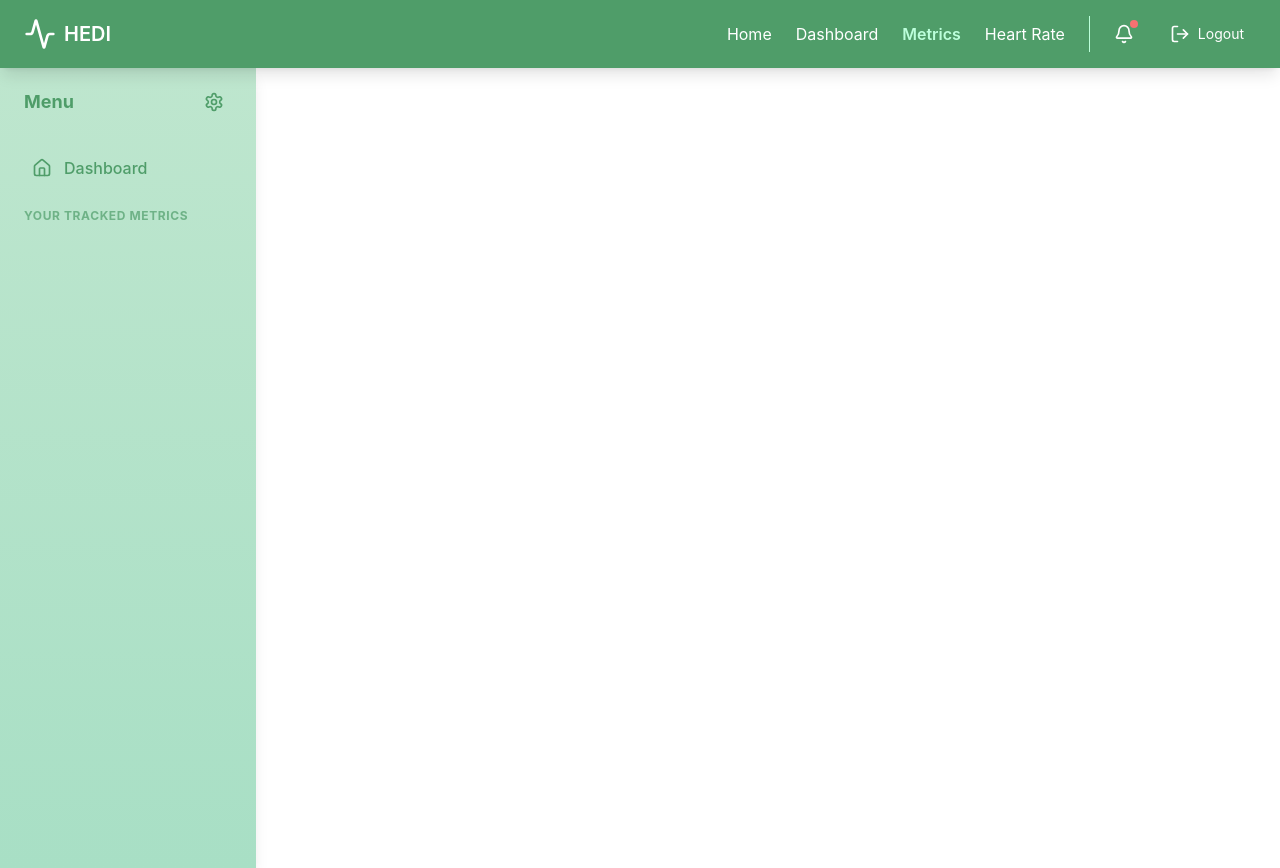
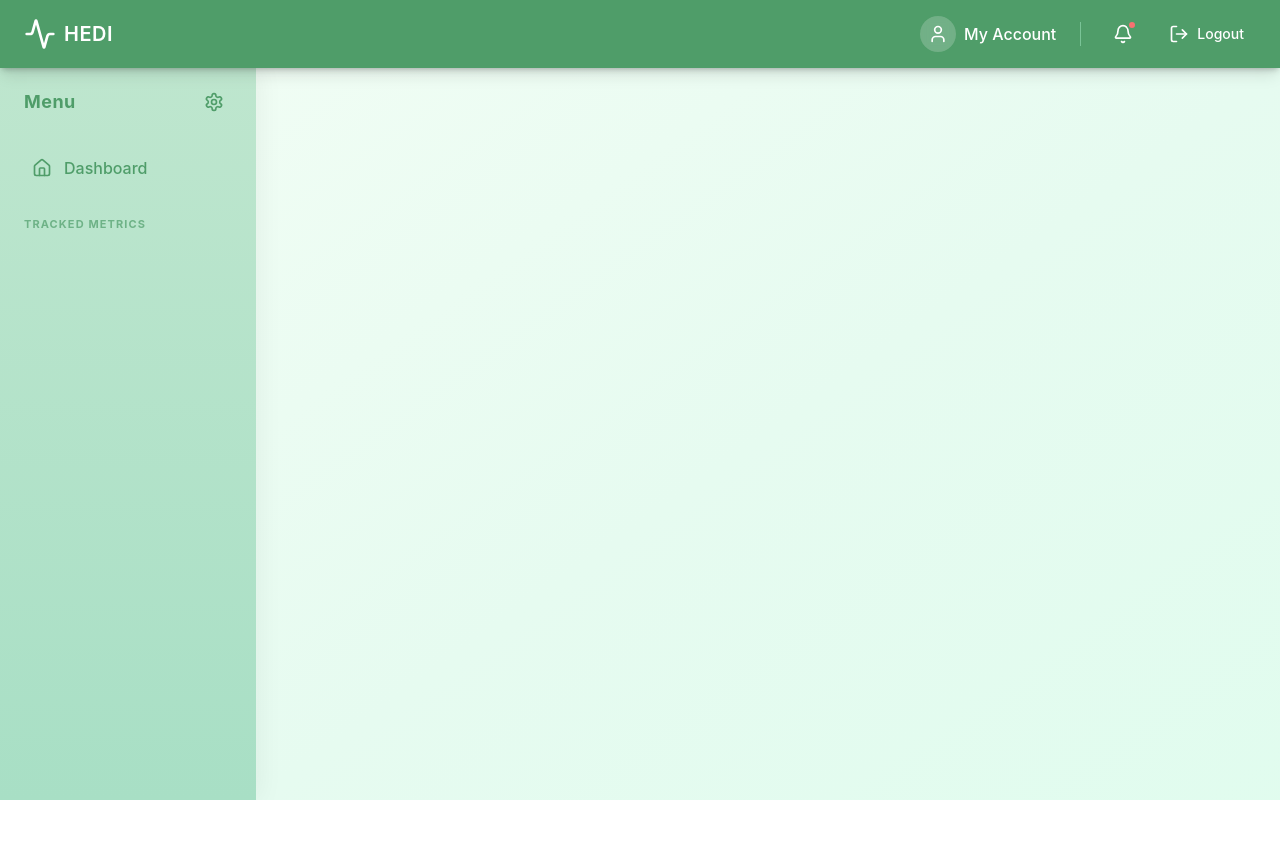
Before and after one commit to MHN176350/HEDI_UI, a React (Vite) app: page /metrics in a window 1280 px wide. After the commit the page ends 800 px from the top, so only its background shows below. Built offline with nearby package versions, Linux system fonts and the light colour scheme.

Commit message:
Responsive

```diff
--- a/src/App.jsx
+++ b/src/App.jsx
@@ -1,4 +1,6 @@
-import { BrowserRouter, Route, Routes, useLocation } from "react-router-dom";
+import { useState } from "react";
+import { BrowserRouter, Route, Routes, useLocation, Navigate } from "react-router-dom";
+import Cookies from "js-cookie";
 import Navbar from "./components/Navbar";
 import Sidebar from "./components/Sidebar";
 import HomePage from "./pages/HomePage";
@@ -8,28 +10,53 @@ import DashboardPage from "./pages/DashboardPage";
 import MetricDetailPage from "./pages/MetricDetailPage";
 import OnboardingPage from "./pages/OnboardingPage";
 
-
 function AppContent() {
   const location = useLocation();
-  const isAuthPage = ["/login", "/register"].includes(location.pathname);
+  const token = Cookies.get("token");
+  const isPublicPage = ["/", "/login", "/register"].includes(location.pathname);
 
+  const [isMobileSidebarOpen, setIsMobileSidebarOpen] = useState(false);
+
+  // If it's a public page (Landing, Login), just render it normally
+  if (isPublicPage) {
+    return (
+      <Routes>
+        <Route path="/" element={token ? <Navigate to="/dashboard" replace /> : <HomePage />} />
+        <Route path="/login" element={token ? <Navigate to="/dashboard" replace /> : <LoginPage />} />
+        <Route path="/register" element={token ? <Navigate to="/dashboard" replace /> : <RegisterPage />} />
+      </Routes>
+    );
+  }
+
+  // --- APP SHELL LAYOUT FOR DASHBOARD ---
+  // Locks to 100vh. Navbar takes top space, bottom area splits into Sidebar and scrollable content.
   return (
-    <>
-       {!isAuthPage && <Navbar />}
-      <div className={isAuthPage ? "" : "flex"}>
-        {!isAuthPage && <Sidebar />}
-        <div className={isAuthPage ? "w-full" : "flex-1 mr-0 mb-0 ml-1 pt-0"}>
+    <div className="flex flex-col h-screen overflow-hidden bg-gray-50">
+
+      {/* Navbar sits at the top (shrink-0 ensures it never gets squished) */}
+      <div className="shrink-0 z-30 relative shadow-md">
+        <Navbar toggleSidebar={() => setIsMobileSidebarOpen(!isMobileSidebarOpen)} />
+      </div>
+
+      {/* The remaining space is a flex row that hides outer overflow */}
+      <div className="flex flex-1 overflow-hidden relative">
+
+        <Sidebar
+          isOpen={isMobileSidebarOpen}
+          closeSidebar={() => setIsMobileSidebarOpen(false)}
+        />
+
+        {/* Main Content Area: flex-1 takes remaining width, min-w-0 stops charts from breaking, overflow-y-auto lets it scroll! */}
+        <main className="flex-1 min-w-0 overflow-y-auto bg-gradient-to-br from-[#f0fdf4] via-[#e6fbf0] to-[#bcffdb]/40">
           <Routes>
-           <Route path="/" element={<HomePage />} />
-    <Route path="/login" element={<LoginPage />} />
-    <Route path="/register" element={<RegisterPage />} />
-    <Route path="/dashboard" element={<DashboardPage />} />
-    <Route path="/onboarding" element={<OnboardingPage />} />
-    <Route path="/metric/:metricName" element={<MetricDetailPage />} />
+            <Route path="/dashboard" element={<DashboardPage />} />
+            <Route path="/onboarding" element={<OnboardingPage />} />
+            <Route path="/metric/:metricName" element={<MetricDetailPage />} />
           </Routes>
-        </div>
+        </main>
+
       </div>
-    </>
+    </div>
   );
 }
 
--- a/src/components/Navbar.jsx
+++ b/src/components/Navbar.jsx
@@ -1,14 +1,18 @@
-import { Link, useLocation, useNavigate } from "react-router-dom";
-import { Bell, Activity, LogOut } from "lucide-react";
+import { useState } from "react";
+import { Link, useNavigate } from "react-router-dom";
+// Import Menu icon
+import { Bell, Activity, LogOut, User, Menu } from "lucide-react";
 import Cookies from 'js-cookie';
 import { authService } from "../services/authService";
-export default function Navbar() {
-  const location = useLocation();
+
+// Accept toggleSidebar as a prop
+export default function Navbar({ toggleSidebar }) {
   const navigate = useNavigate();
- const token = Cookies.get("token");
+  const [isNotificationsOpen, setIsNotificationsOpen] = useState(false);
+  const userName = Cookies.get("userName") || "My Account";
+
   const handleLogout = async () => {
     const userId = Cookies.get("userId");
-
     if (userId) {
       try {
         await authService.logout(userId);
@@ -19,56 +23,59 @@ export default function Navbar() {
 
     Cookies.remove("token");
     Cookies.remove("userId");
-
+    Cookies.remove("userName");
     navigate("/login");
   };
 
   return (
-    <nav className="w-full bg-[#4f9d69] text-white px-6 py-4 sticky top-0 z-50 shadow-lg">
+    <nav className="w-full bg-[#4f9d69] text-white px-4 sm:px-6 py-4 sticky top-0 z-40 shadow-lg">
       <div className="max-w-full mx-auto flex items-center justify-between">
-        <Link to="/" className="flex items-center gap-2 hover:opacity-90 transition-opacity">
-          <Activity className="w-8 h-8" />
-          <span className="text-xl font-semibold">HEDI</span>
-        </Link>
 
-        <div className="flex items-center gap-6">
-          <Link
-            to="/"
-            className={`hover:text-[#bcffdb] transition-colors ${location.pathname === '/' ? 'text-[#bcffdb] font-semibold' : ''}`}
+        <div className="flex items-center gap-3">
+          {/* Hamburger button visible only on mobile */}
+          <button
+            onClick={toggleSidebar}
+            className="md:hidden p-1 hover:bg-[#2d6a4f] rounded-lg transition-colors"
           >
-            Home
+            <Menu className="w-6 h-6" />
+          </button>
+
+          <Link to="/" className="flex items-center gap-2 hover:opacity-90 transition-opacity">
+            <Activity className="w-7 h-7 sm:w-8 sm:h-8" />
+            <span className="text-lg sm:text-xl font-semibold tracking-wide">HEDI</span>
           </Link>
-          <Link
-            to="/dashboard"
-            className={`hover:text-[#bcffdb] transition-colors ${location.pathname === '/dashboard' ? 'text-[#bcffdb] font-semibold' : ''}`}
-          >
-            Dashboard
-          </Link>
-          <Link
-            to="/metrics"
-            className={`hover:text-[#bcffdb] transition-colors ${location.pathname === '/metrics' ? 'text-[#bcffdb] font-semibold' : ''}`}
-          >
-            Metrics
-          </Link>
-          <Link
-            to="/heart-rate"
-            className={`hover:text-[#bcffdb] transition-colors ${location.pathname === '/heart-rate' ? 'text-[#bcffdb] font-semibold' : ''}`}
-          >
-            Heart Rate
-          </Link>
+        </div>
 
-          <div className="flex items-center gap-4 pl-4 border-l border-[#bcffdb]">
-            <button className="relative p-2 hover:bg-[#2d6a4f] rounded-lg transition-colors">
-              <Bell className="w-5 h-5" />
-              <span className="absolute top-1 right-1 w-2 h-2 bg-red-400 rounded-full"></span>
-            </button>
+        <div className="flex items-center gap-3 sm:gap-6">
+          <div className="flex items-center gap-2 font-medium cursor-pointer hover:text-[#bcffdb] transition-colors">
+            <div className="w-8 h-8 sm:w-9 sm:h-9 bg-white/20 rounded-full flex items-center justify-center backdrop-blur-sm">
+              <User className="w-4 h-4 sm:w-5 sm:h-5" />
+            </div>
+            <span className="hidden sm:inline-block text-sm sm:text-base">{userName}</span>
+          </div>
+
+          <div className="h-6 w-px bg-[#bcffdb]/40 hidden sm:block"></div>
+
+          <div className="flex items-center gap-1 sm:gap-4 relative">
+            <div className="relative">
+              <button
+                onClick={() => setIsNotificationsOpen(!isNotificationsOpen)}
+                className={`relative p-2 rounded-lg transition-colors focus:outline-none ${isNotificationsOpen ? 'bg-[#2d6a4f]' : 'hover:bg-[#2d6a4f]'}`}
+              >
+                <Bell className="w-5 h-5" />
+                <span className="absolute top-1 right-1 w-2.5 h-2.5 bg-red-400 border-2 border-[#4f9d69] rounded-full"></span>
+              </button>
+
+
+            </div>
+
             <button
               onClick={handleLogout}
-              className="flex items-center gap-2 hover:bg-[#2d6a4f] px-3 py-2 rounded-lg transition-colors"
+              className="flex items-center gap-2 hover:bg-[#2d6a4f] p-2 sm:px-3 sm:py-2 rounded-lg transition-colors group"
               title="Logout"
             >
-              <LogOut className="w-5 h-5" />
-              <span className="text-sm">Logout</span>
+              <LogOut className="w-5 h-5 group-hover:-translate-x-0.5 transition-transform" />
+              <span className="text-sm font-medium hidden sm:inline-block">Logout</span>
             </button>
           </div>
         </div>
--- a/src/components/Sidebar.jsx
+++ b/src/components/Sidebar.jsx
@@ -1,7 +1,6 @@
 import { useEffect, useState } from "react";
 import { Link, useLocation } from "react-router-dom";
-// 1. Swap Bell for Settings icon
-import { Home, Activity, Heart, Droplet, Thermometer, Wind, Settings } from "lucide-react";
+import { Home, Activity, Heart, Droplet, Thermometer, Wind, Settings, X } from "lucide-react";
 import Cookies from "js-cookie";
 import { apiService } from "../services/apiService";
 import { useApi } from "../hooks/useApi";
@@ -9,79 +8,101 @@ import SettingsPopup from "./SettingPopup";
 
 const formatMetric = (name) => {
   const formattedName = name.replace(/_/g, ' ').replace(/\w\S*/g, txt => txt.charAt(0).toUpperCase() + txt.substr(1).toLowerCase());
-
   let Icon = Activity;
   if (name.includes("HEART")) Icon = Heart;
   else if (name.includes("SUGAR")) Icon = Droplet;
   else if (name.includes("PRESSURE")) Icon = Activity;
   else if (name.includes("TEMPERATURE")) Icon = Thermometer;
   else if (name.includes("SpO2")) Icon = Wind;
-
   return { label: formattedName, Icon };
 };
 
-export default function Sidebar() {
+export default function Sidebar({ isOpen, closeSidebar }) {
   const location = useLocation();
   const [trackedMetrics, setTrackedMetrics] = useState([]);
-
-  // 3. Add state for the popup
   const [isSettingsOpen, setIsSettingsOpen] = useState(false);
   const userId = Cookies.get("userId");
 
   const { execute: fetchThresholds } = useApi(apiService.getUserThresholds);
 
   useEffect(() => {
-    if (userId) {
-      loadSidebar();
-    }
+    if (userId) loadSidebar();
     // eslint-disable-next-line react-hooks/exhaustive-deps
   }, [userId]);
 
   const loadSidebar = () => {
     fetchThresholds(userId).then(res => {
-      if (res?.status === "SUCCESS") {
-        setTrackedMetrics(res.data);
-      }
+      if (res?.status === "SUCCESS") setTrackedMetrics(res.data);
     }).catch(err => console.error("Failed to load sidebar metrics"));
   };
 
   const handleSettingsSaved = () => {
-    // When settings save, the safest thing to do is route them back to the main
-    // dashboard and do a clean refresh so all charts/contexts reset properly.
     window.location.href = "/dashboard";
   };
 
   return (
     <>
-      <aside className="w-64 bg-gradient-to-b from-[#bee6ce] to-[#a8dfc5] min-h-screen p-4 flex flex-col gap-2 shadow-lg">
-        <div className="sticky top-16">
-          <div className="flex items-center justify-between mb-6 px-2">
-            <h2 className="text-[#4f9d69] font-bold text-lg">Menu</h2>
+      {/* Mobile Dark Overlay */}
+      {isOpen && (
+        <div
+          className="fixed inset-0 bg-black/40 backdrop-blur-sm z-40 md:hidden animate-in fade-in duration-200"
+          onClick={closeSidebar}
+        />
+      )}
 
-            {/* 4. Update the trigger button */}
+      {/* Responsive Sidebar:
+        - Mobile: fixed, full height, slides in/out.
+        - Desktop: sticky under Navbar, height calc'd minus Navbar, static.
+      */}
+      <aside
+       className={`fixed inset-y-0 left-0 z-50 w-64 bg-gradient-to-b from-[#bee6ce] to-[#a8dfc5] p-4 shadow-2xl transition-transform duration-300 ease-in-out
+        md:relative md:h-full md:shadow-[4px_0_24px_rgba(0,0,0,0.05)] md:translate-x-0 md:z-10
+        ${isOpen ? 'translate-x-0' : '-translate-x-full'}`}
+      >
+        <div className="flex flex-col h-full">
+
+          <div className="flex items-center justify-between mb-6 px-2 pt-2 md:pt-0 shrink-0">
+            <h2 className="text-[#4f9d69] font-bold text-lg tracking-wide">Menu</h2>
+
+            <div className="flex items-center gap-1">
               <button
                 onClick={() => setIsSettingsOpen(true)}
-              className="relative p-2 hover:bg-[#9cd4b8] rounded-lg transition-colors group"
+                className="p-2 hover:bg-[#bcffdb] rounded-lg transition-colors group"
                 title="Configuration Settings"
               >
                 <Settings className="w-5 h-5 text-[#4f9d69] group-hover:rotate-90 transition-transform duration-300" />
               </button>
+
+              {/* Close Button (Mobile Only) */}
+              <button
+                onClick={closeSidebar}
+                className="md:hidden p-2 hover:bg-[#bcffdb] rounded-lg transition-colors"
+              >
+                <X className="w-5 h-5 text-[#4f9d69]" />
+              </button>
+            </div>
           </div>
 
+          {/* Scrollable Links Container */}
+          <div className="overflow-y-auto custom-scrollbar flex-1 pb-6">
             <Link
               to="/dashboard"
-            className={`flex items-center gap-3 px-4 py-3 rounded-lg transition-all duration-200 ${
-              location.pathname === "/dashboard" ? "bg-[#4f9d69] text-white shadow-md" : "text-[#4f9d69] hover:bg-[#bcffdb]"
+              onClick={closeSidebar}
+              className={`flex items-center gap-3 px-4 py-3 rounded-xl transition-all duration-200 ${
+                location.pathname === "/dashboard"
+                  ? "bg-[#4f9d69] text-white shadow-md"
+                  : "text-[#4f9d69] font-medium hover:bg-[#bcffdb]"
               }`}
             >
               <Home className="w-5 h-5" />
-            <span className="font-medium">Dashboard</span>
+              <span>Dashboard</span>
             </Link>
 
-          <div className="mt-4 mb-2 px-2 text-xs font-bold text-[#4f9d69]/70 uppercase tracking-wider">
-            Your Tracked Metrics
+            <div className="mt-6 mb-3 px-2 text-[11px] font-bold text-[#4f9d69]/70 uppercase tracking-widest">
+              Tracked Metrics
             </div>
 
+            <div className="flex flex-col gap-1">
               {trackedMetrics.map((threshold) => {
                 const { label, Icon } = formatMetric(threshold.metricName);
                 const path = `/metric/${threshold.metricName}`;
@@ -91,19 +112,24 @@ export default function Sidebar() {
                   <Link
                     key={threshold.id}
                     to={path}
-                className={`flex items-center gap-3 px-4 py-3 rounded-lg transition-all duration-200 ${
-                  isActive ? "bg-[#4f9d69] text-white shadow-md" : "text-[#4f9d69] hover:bg-[#bcffdb]"
+                    onClick={closeSidebar}
+                    className={`flex items-center gap-3 px-4 py-3 rounded-xl transition-all duration-200 ${
+                      isActive
+                        ? "bg-[#4f9d69] text-white shadow-md"
+                        : "text-[#4f9d69] font-medium hover:bg-[#bcffdb]"
                     }`}
                   >
                     <Icon className="w-5 h-5" />
-                <span className="font-medium">{label}</span>
+                    <span>{label}</span>
                   </Link>
                 );
               })}
             </div>
+          </div>
+        </div>
       </aside>
 
-      {/* 5. Render the Popup */}
+      {/* Settings Popup */}
       {isSettingsOpen && (
         <SettingsPopup
           onClose={() => setIsSettingsOpen(false)}
--- a/src/pages/LoginPage.jsx
+++ b/src/pages/LoginPage.jsx
@@ -25,6 +25,7 @@ export default function LoginPage() {
 
         Cookies.set("token", response.data.token, { expires: 1 });
         Cookies.set("userId", response.data.userId, { expires: 1 });
+        Cookies.set("userName", response.data.firstName, { expires: 1 });
         debugger;
         if (response.data.first === true) {
           navigate("/onboarding");
@@ -52,7 +53,7 @@ export default function LoginPage() {
         if (response && response.status === "SUCCESS") {
           Cookies.set("token", response.data.token, { expires: 1 });
           Cookies.set("userId", response.data.userId, { expires: 1 });
-
+          Cookies.set("userName", response.data.firstName, { expires: 1 });
           if (response.data.first === true) {
             navigate("/onboarding");
           } else {
```
Also changed, not shown: src/App.css (+15 -0 lines), src/services/axiosInstance.js (+19 -0 lines), src/index.css (line endings or trailing spaces). Lines whose indentation alone changed are shown as unchanged.
